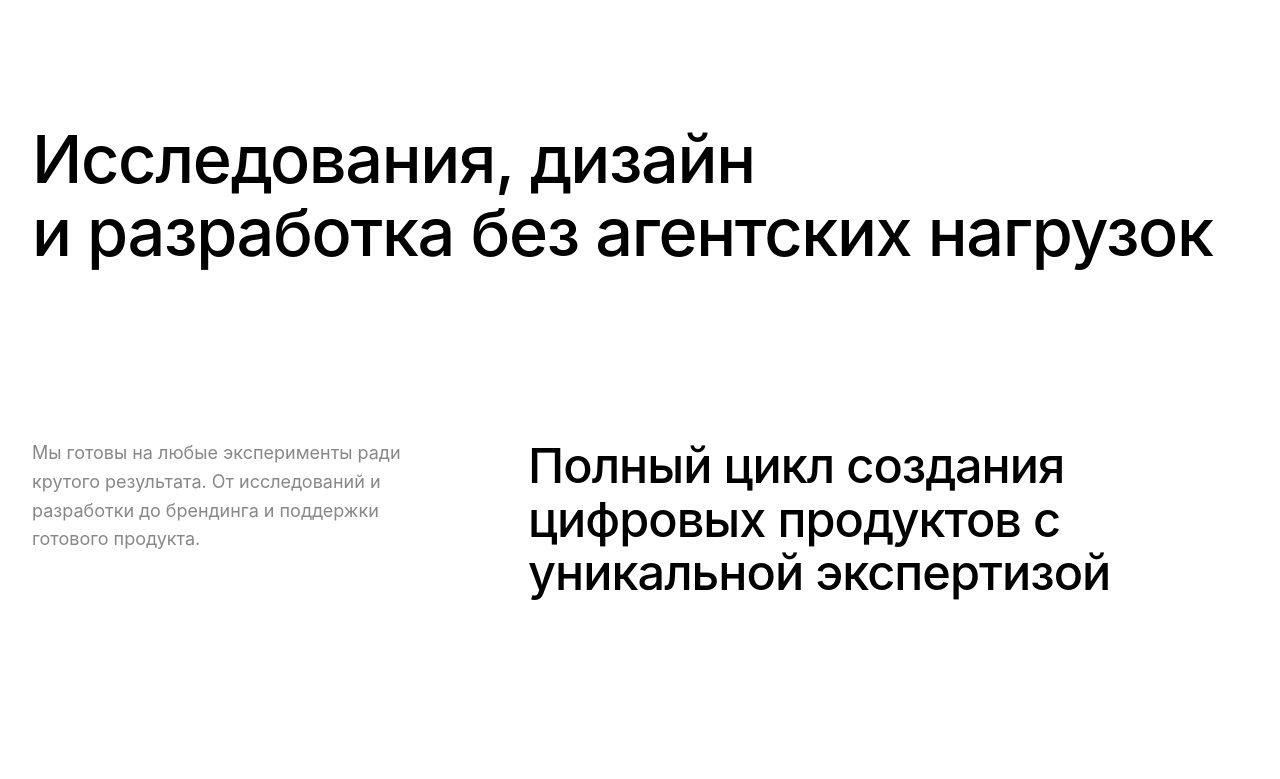
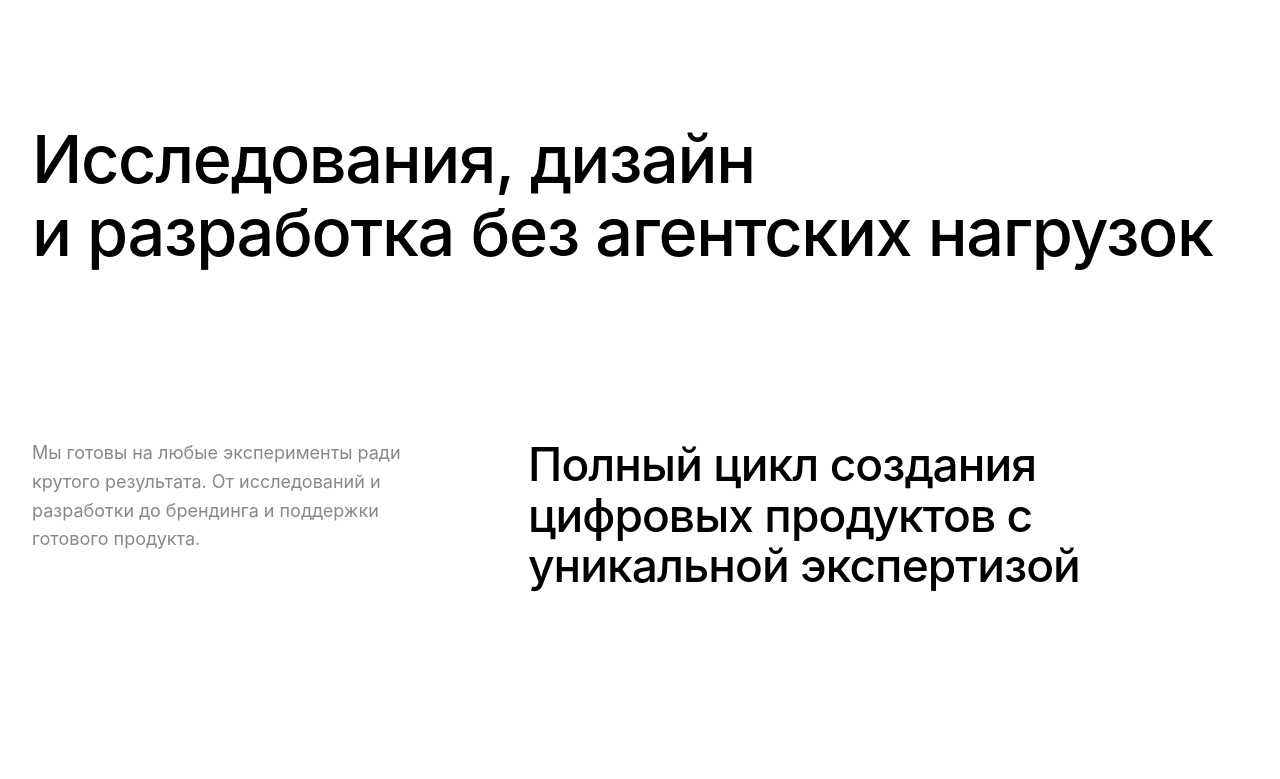
Before and after one commit to Horoshov/my-portfolio, a React (Vite) app: page / in a window 1280 px wide. Shown: the part 461-1240 px from the top of the page. Built offline with nearby package versions, Linux system fonts and the light colour scheme; grey boxes are pictures that could not be loaded.

Commit message:
style(home): reduce right text block heading font size by another 5%

```diff
--- a/src/styles/App.css
+++ b/src/styles/App.css
@@ -117,7 +117,7 @@
   }
 
   .home-text-block-heading {
-    font-size: clamp(27px, 3.8vw, 54px);
+    font-size: clamp(26px, 3.6vw, 51px);
     font-weight: 500;
     line-height: 1.1;
     letter-spacing: -0.02em;
```
